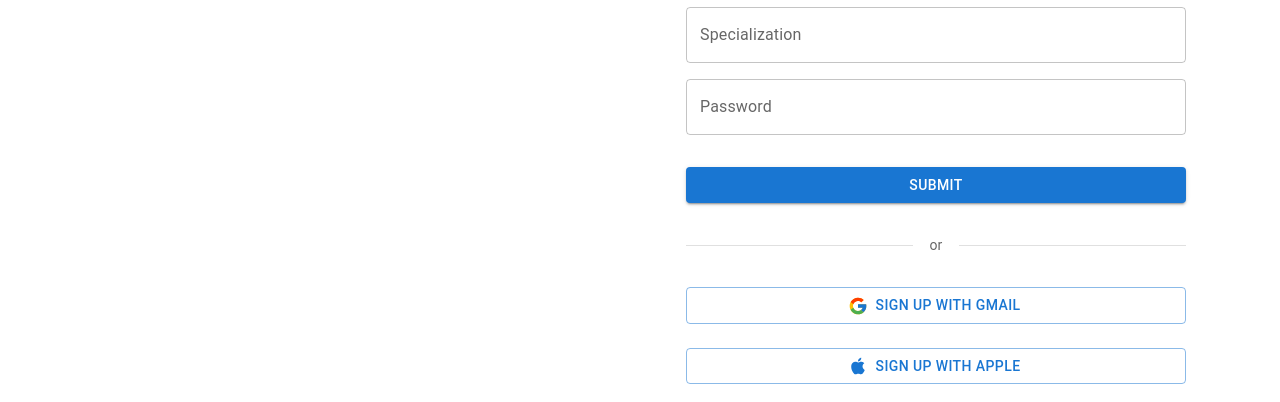
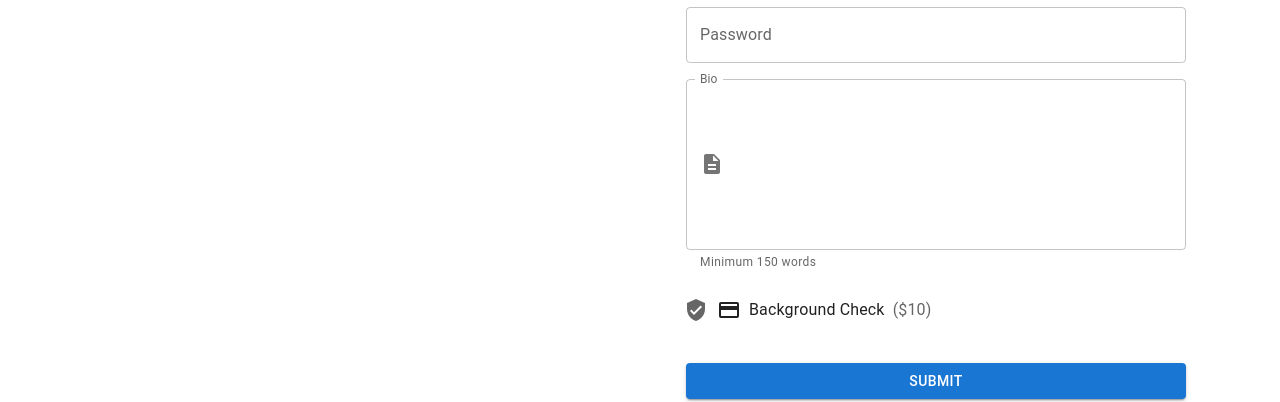
Before and after one commit to Giddymaster/E-tutors-fronted, a React (Vite) app: page /become-tutor in a window 1280 px wide. Shown: the part 655-1057 px from the top of the page. Built offline with nearby package versions, Linux system fonts and the light colour scheme; no server answers.

Commit message:
added the bio and background check

```diff
--- a/src/pages/BecomeTutor.tsx
+++ b/src/pages/BecomeTutor.tsx
@@ -1,7 +1,12 @@
 import React, { useState } from 'react';
-import { Container, Typography, Box, TextField, Button, Grid, Divider } from '@mui/material';
+import { Container, Typography, Box, TextField, Button, Grid, Divider, FormControlLabel, Checkbox } from '@mui/material';
 import { FcGoogle } from 'react-icons/fc';
+import { FaPaypal } from 'react-icons/fa'; // added PayPal icon
 import AppleIcon from '@mui/icons-material/Apple';
+import PaymentIcon from '@mui/icons-material/Payment';
+import CreditCardIcon from '@mui/icons-material/CreditCard'; // added credit card icon
+import DescriptionIcon from '@mui/icons-material/Description';
+import VerifiedUserIcon from '@mui/icons-material/VerifiedUser';
 
 export default function BecomeTutor() {
   const [firstName, setFirstName] = useState('');
@@ -13,14 +18,33 @@ export default function BecomeTutor() {
   const [ssn, setSSN] = useState('');
   const [specialization, setSpecialization] = useState('');
   const [password, setPassword] = useState('');
+  const [bio, setBio] = useState('');
+  const [backgroundCheck, setBackgroundCheck] = useState(false);
+  const [backgroundPaid, setBackgroundPaid] = useState(false);
   const [error, setError] = useState('');
 
   const handleSubmit = (e: React.FormEvent) => {
     e.preventDefault();
-    if (!firstName || !lastName || !gmail || !age || !location || !phone || !ssn || !specialization || !password) {
+
+    // required fields
+    if (!firstName || !lastName || !gmail || !age || !location || !phone || !ssn || !specialization || !password || !bio) {
       setError('Please fill in all fields.');
       return;
     }
+
+    // count words for bio
+    const wordCount = bio.trim().split(/\s+/).filter(Boolean).length;
+    if (wordCount < 150) {
+      setError('Bio must be at least 150 words.');
+      return;
+    }
+
+    // require payment if background check selected
+    if (backgroundCheck && !backgroundPaid) {
+      setError('Please complete the $10 background check payment.');
+      return;
+    }
+
     setError('');
     // Simulate successful registration
     alert('Tutor signup submitted!');
@@ -34,6 +58,22 @@ export default function BecomeTutor() {
     setSSN('');
     setSpecialization('');
     setPassword('');
+    setBio('');
+    setBackgroundCheck(false);
+    setBackgroundPaid(false);
+  };
+
+  const handlePay = (method: 'paypal' | 'card') => {
+    // In real app: open/pay via SDK or redirect to backend checkout.
+    // Here we simulate payment success.
+    if (method === 'paypal') {
+      // simulate redirect to PayPal or popup
+      alert('Redirecting to PayPal (simulated). Payment of $10 completed.');
+    } else {
+      alert('Opening credit card payment (simulated). Payment of $10 completed.');
+    }
+    setBackgroundPaid(true);
+    setError('');
   };
 
   return (
@@ -67,14 +107,7 @@ export default function BecomeTutor() {
             </Typography>
             <Box component="form" onSubmit={handleSubmit} sx={{ display: 'grid', gap: 2 }}>
               {error && <Typography color="error">{error}</Typography>}
-              <Grid container spacing={2}>
-                <Grid item xs={12} sm={6}>
-                  <TextField label="First Name" value={firstName} onChange={e => setFirstName(e.target.value)} fullWidth />
-                </Grid>
-                <Grid item xs={12} sm={6}>
-                  <TextField label="Last Name" value={lastName} onChange={e => setLastName(e.target.value)} fullWidth />
-                </Grid>
-              </Grid>
+
               <TextField label="Gmail" type="email" value={gmail} onChange={e => setGmail(e.target.value)} fullWidth />
               <TextField label="Age" type="number" value={age} onChange={e => setAge(e.target.value)} fullWidth />
               <TextField label="Location" value={location} onChange={e => setLocation(e.target.value)} fullWidth />
@@ -82,9 +115,85 @@ export default function BecomeTutor() {
               <TextField label="SSN" value={ssn} onChange={e => setSSN(e.target.value)} fullWidth />
               <TextField label="Specialization" value={specialization} onChange={e => setSpecialization(e.target.value)} fullWidth />
               <TextField label="Password" type="password" value={password} onChange={e => setPassword(e.target.value)} fullWidth />
-              <Button variant="contained" type="submit" fullWidth sx={{ mt: 2 }}>
+              <TextField
+                label="Bio"
+                multiline
+                rows={6}
+                value={bio}
+                onChange={e => setBio(e.target.value)}
+                fullWidth
+                InputProps={{
+                  startAdornment: <DescriptionIcon color="action" sx={{ mr: 1 }} />,
+                }}
+                helperText="Minimum 150 words"
+              />
+              <FormControlLabel
+                control={
+                  <Checkbox
+                    checked={backgroundCheck}
+                    onChange={e => {
+                      setBackgroundCheck(e.target.checked);
+                      if (!e.target.checked) {
+                        setBackgroundPaid(false);
+                        setError('');
+                      }
+                    }}
+                    icon={<VerifiedUserIcon />}
+                    checkedIcon={<VerifiedUserIcon color="primary" />}
+                  />
+                }
+                label={
+                  <Box display="flex" alignItems="center">
+                    <PaymentIcon sx={{ mr: 1 }} />
+                    <Typography>Background Check</Typography>
+                    <Typography color="text.secondary" sx={{ ml: 1 }}>
+                      ($10)
+                    </Typography>
+                  </Box>
+                }
+              />
+
+              {/* show payment options (with icons) when background check is selected */}
+              {backgroundCheck && (
+                <Box sx={{ border: '1px solid', borderColor: 'divider', borderRadius: 1, p: 2 }}>
+                  <Typography variant="subtitle1" sx={{ mb: 1 }}>Complete $10 background check - choose payment method</Typography>
+                  <Grid container spacing={1}>
+                    <Grid item xs={12} sm={6}>
+                      <Button
+                        variant="contained"
+                        color="primary"
+                        startIcon={<FaPaypal />}
+                        fullWidth
+                        onClick={() => handlePay('paypal')}
+                        disabled={backgroundPaid}
+                      >
+                        Pay with PayPal
+                      </Button>
+                    </Grid>
+                    <Grid item xs={12} sm={6}>
+                      <Button
+                        variant="outlined"
+                        startIcon={<CreditCardIcon />}
+                        fullWidth
+                        onClick={() => handlePay('card')}
+                        disabled={backgroundPaid}
+                      >
+                        Pay with Card
+                      </Button>
+                    </Grid>
+                    <Grid item xs={12}>
+                      <Typography variant="body2" color={backgroundPaid ? 'success.main' : 'text.secondary'}>
+                        {backgroundPaid ? 'Payment completed ✓' : 'No payment made yet'}
+                      </Typography>
+                    </Grid>
+                  </Grid>
+                </Box>
+              )}
+
+              <Button variant="contained" type="submit" fullWidth sx={{ mt: 2 }} disabled={backgroundCheck && !backgroundPaid}>
                 Submit
               </Button>
+
               <Box sx={{ display: 'flex', alignItems: 'center', gap: 2, my: 2 }}>
                 <Divider sx={{ flex: 1 }} />
                 <Typography variant="body2" color="text.secondary">or</Typography>
--- a/src/pages/Login.tsx
+++ b/src/pages/Login.tsx
@@ -38,8 +38,19 @@ export default function Login() {
     setServerError(null)
     if (!validate()) return
     try {
-      await login(email, password)
-      navigate('/')
+      // assume login returns user info or a result containing role
+      const result = (await login(email, password)) as any
+      // try common shapes: result.role or result.user.role
+      const role = (result && (result.role || (result.user && result.user.role))) || null
+
+      if (role === 'student') {
+        navigate('/student')
+      } else if (role === 'tutor') {
+        navigate('/dashboard')
+      } else {
+        // fallback
+        navigate('/')
+      }
     } catch (err) {
       console.error(err)
       if ((err as any) && (err as any).validation) {
--- /dev/null
+++ b/src/pages/Student.tsx
@@ -0,0 +1,6 @@
+import React from 'react';
+import FindATutor from './FindATutor';
+
+export default function Student() {
+    return <FindATutor />;
+}
```
Also changed, not shown: src/App.tsx (added, +16 -0 lines), src/pages/FindATutor.tsx (added, +31 -0 lines), 1 other file (tests, documents, lock files or other folders).
